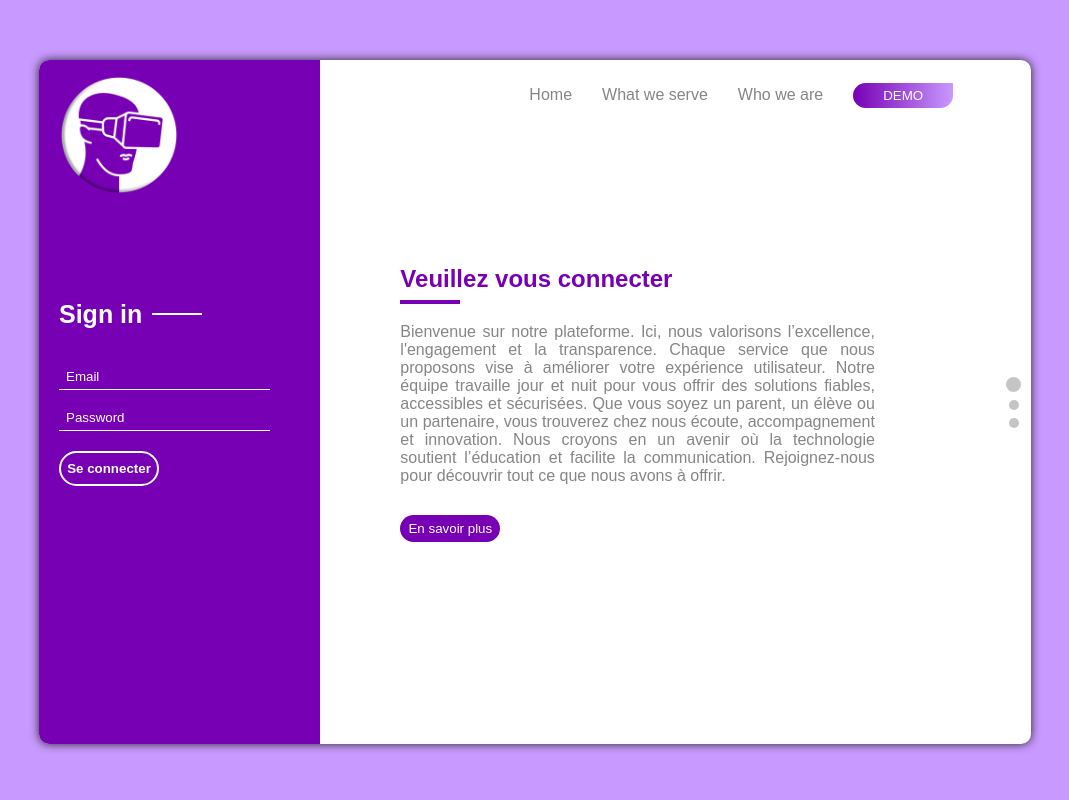
After one commit to Devmike0007/Scolaris_meta, a PHP site: page /login.php in a window 1280 px wide. The commit adds this page. Shown: the whole page, without its empty margins (105-1174 px from the left). Run offline with PHP 8.4, Linux system fonts and the light colour scheme.

Commit message:
evolution positive : amelioration de la partie connexion

```diff
--- /dev/null
+++ b/app/assets/css/login.css
@@ -0,0 +1,260 @@
+*{
+    margin: 0;
+    padding: 0;
+    box-sizing: border-box;
+}
+body{
+    height: 100vh;
+    width: 100%;
+    font-family: Arial, "Helvetica Neue", Helvetica, sans-serif;
+    padding: 20px;
+    background-color: #c899ff;
+}
+section{
+    margin: auto;
+    margin-top: 40px;
+    height: 90%;
+    width: 80%;
+    display: flex;
+    gap: 10px;
+    border-radius: 10px;
+    background-color: rgb(255, 255, 255);
+    box-shadow: 0 0 10px rgb(37, 37, 37);
+}
+section .partie1{
+    background-color: #7700b4;
+    height: 100%;
+    width: 40%;
+    border-radius: 10px 0 0 10px;
+    padding: 15px 50px 10px 20px;
+    display: flex;
+    flex-direction: column;
+    justify-content: space-between;
+}
+section .partie1 form{
+    display: flex;
+    flex-direction: column;
+    gap: 20px;
+}
+section .partie1 .logo{
+    height: 120px;
+    width: 120px;
+}
+section .partie1 .logo img{
+    width: 100%;
+    height: 100%;
+}
+section .partie1 .center{
+    height: 50%;
+    display: flex;
+    flex-direction: column;
+    gap: 20px;
+}
+.center .titre{
+    display: flex;
+    align-items: center;
+    gap: 10px;
+}
+.center .titre h2{
+    color: #fff;
+    font-size: 25px;
+}
+.center .titre .bar{
+    height: 2px;
+    width: 50px;
+    background-color: #fff;
+}
+.center .inpt{
+    width: 100%;
+}
+.center .inpt input{
+    width: 100%;
+    background-color: transparent;
+    color: #fff;
+    border: none;
+
+    margin-left: 7px;
+    margin-top: 20px;
+    margin-bottom: 5px;
+}
+.center .inpt input:focus{
+    outline: none;
+}
+
+
+.center .inpt input::placeholder{
+    color: #fff;
+}
+.center .inpt div{
+    width: 100%;
+    height: 1px;
+    background-color: #fff;
+}
+.center .option{
+    display: flex;
+    justify-content: space-between;
+    gap: 5px;
+    font-size: 12px;
+}
+.option .checkb{
+    display: flex;
+    flex-direction: row;
+    color: #fff;
+    gap: 5px;
+}
+.checkb .roud-check{
+    display: none;
+}
+.checkb .roud-check+label{
+    border: 2px dashed #fff;
+    position: relative;
+    display: flex;
+    background-color: #7700b4;
+    border-radius:50% ;
+    width: 15px;
+    height: 15px;
+    transition: background-color 0.2s ease;
+
+}
+.roud-check:checked+label{
+    background-color: rgba(0, 0, 0, 0);
+
+
+}
+.roud-check + label::after{
+    position: absolute;
+    left: 1.4px;
+    top: 1.4px;
+    content: "";
+    width: 8px;
+    height: 8px;
+    background-color: #fff;
+    border-radius: 50%;
+    opacity: 0;
+    transition: opacity 0.2 ease;
+}
+.roud-check:checked+label::after{
+    opacity: 1;
+}
+.option a{
+    color: #fff;
+    text-decoration: none;
+}
+.center .bouton{
+    display: flex;
+    gap: 10px;
+}
+.center .bouton button{
+    padding: 5px;
+    width: 100px;
+    height: 35px;
+    border-radius: 40px;
+    border: 2px solid #fff;
+    background-color: transparent;
+    color: #fff;
+    font-weight: 600;
+}
+.center .bouton #b1{
+    border: none;
+    background-color: #cd4ff0;
+}
+.bas{
+    color: #fff;
+}
+
+/*partie2*/
+section .partie2{
+    width: 100%;
+    height: 100%;
+    padding: 20px;
+    position: relative;
+
+}
+.partie2 header {
+    position: absolute;
+    right: 5%;
+}
+nav ul{
+    list-style: none;
+    display:flex;
+    flex-direction: row;
+    align-items: center;
+
+    gap: 30px;
+    height: 30px;
+}
+ul a{
+    text-decoration: none;
+    color: #686868ce;
+}
+ul button{
+    background: linear-gradient(to left,#c899ff,#7700b4 );
+    padding: 5px;
+    color: #fff;
+    border-radius: 20px 0 20px 20px;
+    width: 100px;
+    border: none;
+}
+.partie2 .centre{
+    width: 80%;
+    position: absolute;
+    top: 30%;
+    display: flex;
+    flex-direction: column;
+    gap: 30px;
+    padding: 0 0 0 50px;
+}
+.centre h2{
+    position: relative;
+    color: #7700b4;
+
+
+}
+.centre h2:before{
+    position: absolute;
+    left: 0px;
+    top: 35px;
+    height: 4px;
+    width: 60px;
+    content: "";
+    background-color: #7700b4;
+}
+.centre p{
+    text-align: justify;
+    color:#686868ce;
+}
+.centre button{
+    width: 100px;
+    color: #fff;
+    padding: 6px;
+    background-color: #7700b4;
+    border-radius: 50px;
+    border: transparent;
+}
+.cote{
+
+    display: flex;
+    flex-direction: column;
+    justify-content: center;
+    align-items: center;
+    gap: 8px;
+    padding: 10px;
+}
+.cote .c{
+    background-color: #c5c5c5;
+    height: 10px;
+    width: 10px;
+    border-radius: 50px;
+}
+.cote .o1{
+    height: 15px;
+    width: 15px;
+}
+.cote .o1:hover{
+    border: 2px solid #7700b4;
+    font-size: 80px;
+
+}
+::selection{
+    color: black;
+}
--- a/app/auth/auth.php
+++ b/app/auth/auth.php
@@ -9,9 +9,11 @@ $action = $_GET['action'] ?? 'login';
 $controller = new AuthController();
 
 if ($action === 'login') {
-    view_login();
+    redirect('../views/login.php');
+
 } elseif ($action === 'process' || $_SERVER['REQUEST_METHOD'] === 'POST') {
     $controller->login();
+
 } elseif ($action === 'logout') {
     $controller->logout();
 }
--- a/app/config/config.php
+++ b/app/config/config.php
@@ -1,25 +1,42 @@
 <?php
-// Config ultra-simple
+
+// Empêche le chargement multiple du fichier
+if (defined('CONFIG_LOADED')) {
+    return;
+}
+define('CONFIG_LOADED', true);
+
+// Config
 define('APP_NAME', 'Scolaris Meta VR');
 define('ADMIN_EMAIL', 'admin@example.com');
 define('ADMIN_PASSWORD', 'password123');
 
-// Démarrer la session
+define('CSS', '../assets/css/');
+define('IMG', '../assets/img/');
+
+// Session
+if (session_status() === PHP_SESSION_NONE) {
     session_start();
+}
 
-// Fonction pour vérifier si connecté
+// ✅ PROTECTION DES FONCTIONS
+
+if (!function_exists('is_logged_in')) {
     function is_logged_in() {
         return isset($_SESSION['user_id']);
     }
+}
 
-// Fonction pour vérifier si admin
+if (!function_exists('is_admin')) {
     function is_admin() {
         return isset($_SESSION['is_admin']) && $_SESSION['is_admin'] === true;
     }
+}
 
-// Fonction simple de redirection
+if (!function_exists('redirect')) {
     function redirect($url) {
         header('Location: ' . $url);
         exit;
     }
+}
 ?>
--- a/app/controllers/Controller.php
+++ b/app/controllers/Controller.php
@@ -48,4 +48,3 @@ class ImageController {
         return null;
     }
 }
-?>
--- /dev/null
+++ b/app/views/login.php
@@ -0,0 +1,77 @@
+
+   <?php
+    require '../config/config.php';
+   ?>
+
+<!DOCTYPE html>
+<html lang="fr">
+<head>
+    <meta charset="UTF-8">
+    <meta name="viewport" content="width=device-width, initial-scale=1.0">
+    <link rel="stylesheet" href="<?php echo CSS .'login.css';?>">
+    <title>Connexion - <?php echo APP_NAME; ?></title>
+</head>
+<body>
+    <section>
+        <div class="partie1">
+            <div class="logo">
+                <img src="<?php echo IMG.'logo.png';?>" alt="">
+            </div>
+            <div class="center">
+                <div class="titre">
+                    <h2>Sign in</h2>
+                    <div class="bar"></div>
+                </div>
+                <form method="POST" action="../auth/auth.php?action=process">
+                    <div class="inpt">
+                        <input type="email" name="email" placeholder="Email" required>
+                        <div></div>
+                        <input type="password" name="password" placeholder="Password" required>
+                        <div></div>
+                    </div>
+                    <div class="bouton">
+                        <button type="submit">Se connecter</button>
+                    </div>
+                </form>
+
+            </div>
+
+
+            <div class="bas">
+                <i class="fab fa-facebook-f"></i>
+                <i class="fab fa-twitter"></i>
+                <i class="fab fa-google"></i>
+            </div>
+        </div>
+
+
+        <div class="partie2">
+            <header>
+                <nav>
+                    <ul>
+                        <li><a href="#">Home</a></li>
+                        <li><a href="#">What we serve</a></li>
+                        <li><a href="#">Who we are</a></li>
+                        <button>DEMO</button>
+                    </ul>
+                </nav>
+            </header>
+            <div class="centre">
+                <div class="titre">
+                    <h2>Veuillez vous connecter</h2>
+                    <div class="bar"></div>
+                </div>
+                <p>
+                    Bienvenue sur notre plateforme. Ici, nous valorisons l’excellence, l'engagement et la transparence. Chaque service que nous proposons vise à améliorer votre expérience utilisateur. Notre équipe travaille jour et nuit pour vous offrir des solutions fiables, accessibles et sécurisées. Que vous soyez un parent, un élève ou un partenaire, vous trouverez chez nous écoute, accompagnement et innovation. Nous croyons en un avenir où la technologie soutient l’éducation et facilite la communication. Rejoignez-nous pour découvrir tout ce que nous avons à offrir.
+                </p>
+                <button>En savoir plus</button>
+            </div>
+        </div>
+        <div class="cote">
+            <div class="c o1"></div>
+            <div class="c"></div>
+            <div class="c"></div>
+        </div>
+    </section>
+</body>
+</html>
--- a/public/index.php
+++ b/public/index.php
@@ -2,7 +2,7 @@
 require '../app/config/config.php';
 
 if (!is_logged_in()) {
-    redirect('app/auth/auth.php?action=login');
+    redirect('../app/auth/auth.php?action=login');
 }
 
 require '../app/models/Model.php';
```
Also changed, not shown: app/views/View.php (+1 -41 lines), app/assets/img/logo.png (added). Lines whose indentation alone changed are shown as unchanged.
